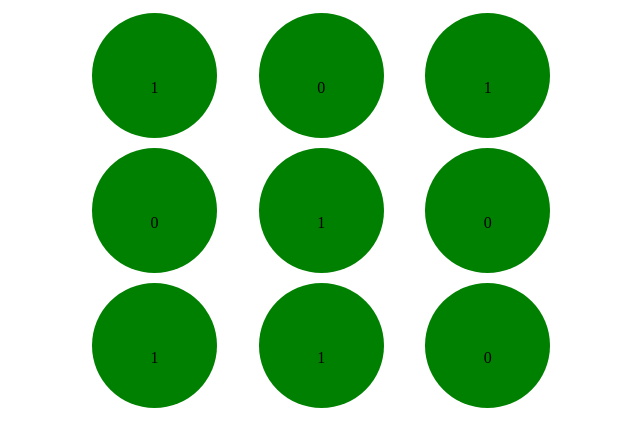
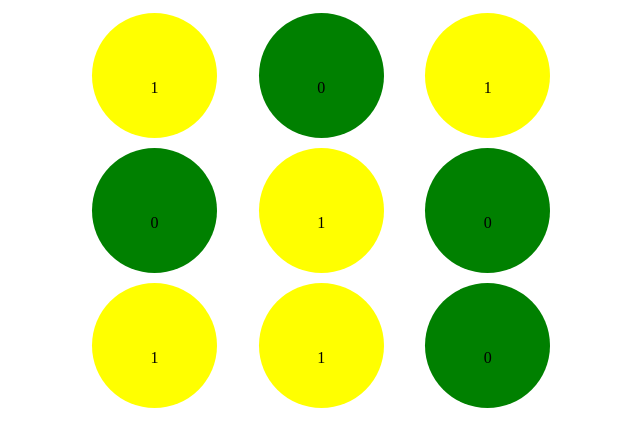
Before and after one commit to ewemormartin/lightON_kozos, a plain HTML site: page index.html in a window 1280 px wide. Shown: the whole page, without its empty margins (303-943 px from the left). Drawn offline with nearby package versions, Linux system fonts and the light colour scheme.

Commit message:
lampaValtozik

```diff
--- a/fuggvenyek.js
+++ b/fuggvenyek.js
@@ -5,12 +5,12 @@ export function listaOsszeallit() {
     }
     return ADATLISTA;
 }
-
 export function lampaMegjelenit(lista){
-    const ELEM  = $(".tabla");
+    const ELEM = $(".tabla");
     for (let index = 0; index < lista.length; index++) {
-        ELEM.append(`<div id="lampa"><p>${lista[index]}</p></div>`)
+        ELEM.append(`<div class="lampa" id="lampa-${index}"><p>${lista[index]}</p></div>`);
     }
+    lampaFel(lista);
 }
 
 function szamGeneral(){
@@ -18,13 +18,12 @@ function szamGeneral(){
 }
 
 function ellenoriz(lista) {
-
 }
-
-function lampaFel(){
-    lista[index].on("click", function(){
-        lista[index].css("backroundcolor", "yellow")
-      });
-
-
+function lampaFel(lista){
+    for (let index = 0; index < lista.length; index++) {
+        let lampa = $(`#lampa-${index}`);
+        if (lista[index] == 1) {
+            lampa.addClass("fel");
+        }
+    }
 }
--- a/style.css
+++ b/style.css
@@ -5,7 +5,7 @@
     max-width: 500px;
 }
 
-#lampa{
+.lampa{
     height: 25px;
     width: 25px;
     border-radius: 50%;
```
